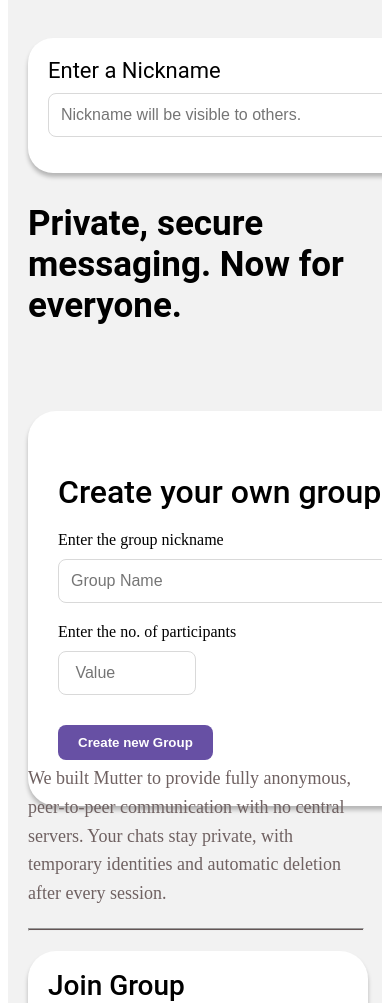
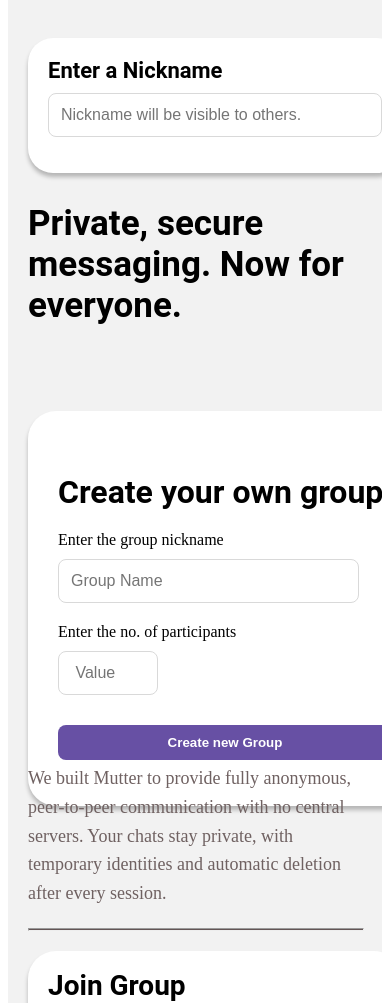
Before and after one commit to Adibahe/mutter-client, a plain HTML site: page Homepage/homepage.html in a window 390 px wide. Shown: the part 110-1113 px from the top of the page. Drawn offline with Linux system fonts and the light colour scheme.

Commit message:
ADDED: changed font and made other visual changes

```diff
--- a/Homepage/homepage.css
+++ b/Homepage/homepage.css
@@ -1,4 +1,3 @@
-
 .mutter-homepage {
     background-color: #f2f2f2;
     display: flex;
@@ -24,7 +23,8 @@
 
 .logo-text {
     font-size: 60px;
-        font: 300 45px 'italic', sans-serif;
+    font-weight: bold; /* Increased emphasis */
+    font-family: 'Roboto', sans-serif;
 }
 
 .main-content {
@@ -44,12 +44,12 @@
     flex: 1 1 45%;
 }
 
-    .tagline-column{
+.tagline-column {
     position: relative;
     bottom: 40px;
 }
 
-    .info-column{
+.info-column {
     position: relative;
     bottom: 100px;
 }
@@ -64,7 +64,8 @@
 
 .nickname-label {
     font-size: 22px;
-        font-family: Roboto, sans-serif;
+    font-weight: bold; /* Increased emphasis */
+    font-family: 'Roboto', sans-serif;
 }
 
 .nickname-input {
@@ -75,6 +76,11 @@
     width: 100%;
     font-size: 16px;
     color: #7c6f6f;
+    transition: border 0.3s ease; /* Added transition for focus effect */
+}
+
+.nickname-input:focus {
+    border-color: #6750a4; /* Focus style for accessibility */
 }
 
 .tagline {
@@ -110,21 +116,19 @@
     padding: 30px;
     margin-bottom: 20px;
     width: 460px;
-        position: relative;
-        bottom: 0px;
 }
 
 .group-creation-title {
     font-size: 32px;
     font-family: 'Roboto', sans-serif;
-        font-weight: 500; /* Roboto Medium */
+    font-weight: bold; /* Increased emphasis */
     margin-bottom: 20px;
 }
 
 .join-group-title {
     font-size: 28px;
     font-family: 'Roboto', sans-serif;
-        font-weight: 500; /* Roboto Medium */
+    font-weight: bold; /* Increased emphasis */
 }
 
 .group-name-field,
@@ -140,6 +144,11 @@
     color: #6f6161;
     border: 1px solid #d9d9d9;
     margin-top: 10px;
+    transition: border 0.3s ease; /* Added transition for focus effect */
+}
+
+.field-input:focus {
+    border-color: #6750a4; /* Focus style for accessibility */
 }
 
 .create-group-button {
@@ -151,6 +160,11 @@
     border: none;
     border-radius: 8px;
     cursor: pointer;
+    transition: background-color 0.3s ease; /* Added transition for hover effect */
+}
+
+.create-group-button:hover {
+    background-color: #4c3a87; /* Darker shade on hover */
 }
 
 .info-text {
@@ -176,13 +190,11 @@
     height: 180px;
 }
 
-    .join-group-content{
+.join-group-content {
     height: 20px;
     position: relative;
     bottom: 30px;
 }
-
-
 
 .join-group-input-wrapper {
     margin-top: 30px;
@@ -196,6 +208,11 @@
     border: none;
     border-radius: 8px;
     cursor: pointer;
+    transition: background-color 0.3s ease; /* Added transition for hover effect */
+}
+
+.join-button:hover {
+    background-color: #2a5bbd; /* Darker shade on hover */
 }
 
 @media (max-width: 768px) {
@@ -219,4 +236,18 @@
     .logo-text {
         font-size: 45px;
     }
+
+    .create-group-button,
+    .join-button {
+        width: 100%; /* Make buttons full width on mobile */
     }
+
+    .nickname-field-container {
+        width: 100%; /* Make input container full width on mobile */
+    }
+
+    .group-creation-container,
+    .join-group-container {
+        width: 100%; /* Make group containers full width on mobile */
+    }
+}
```
Also changed, not shown: Homepage/homepage.html (+1 -0 lines). Lines whose indentation alone changed are shown as unchanged.
